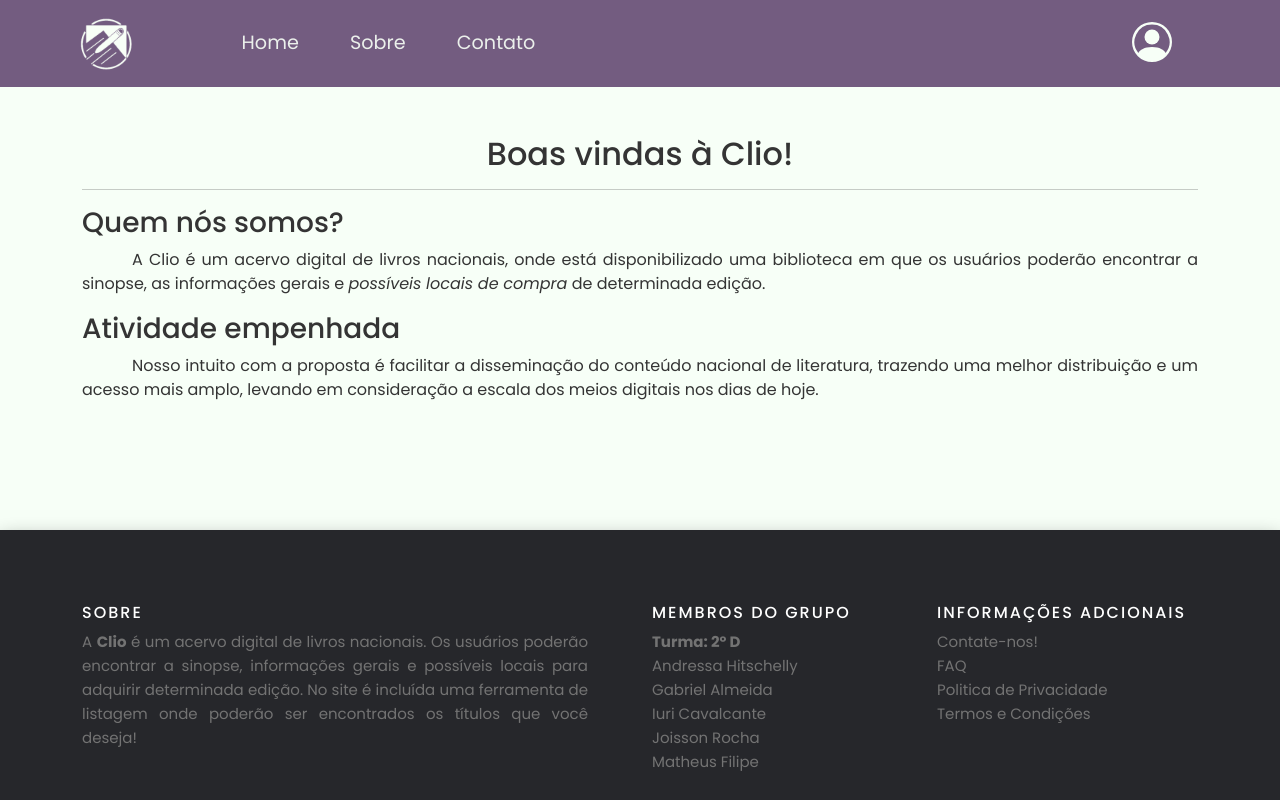
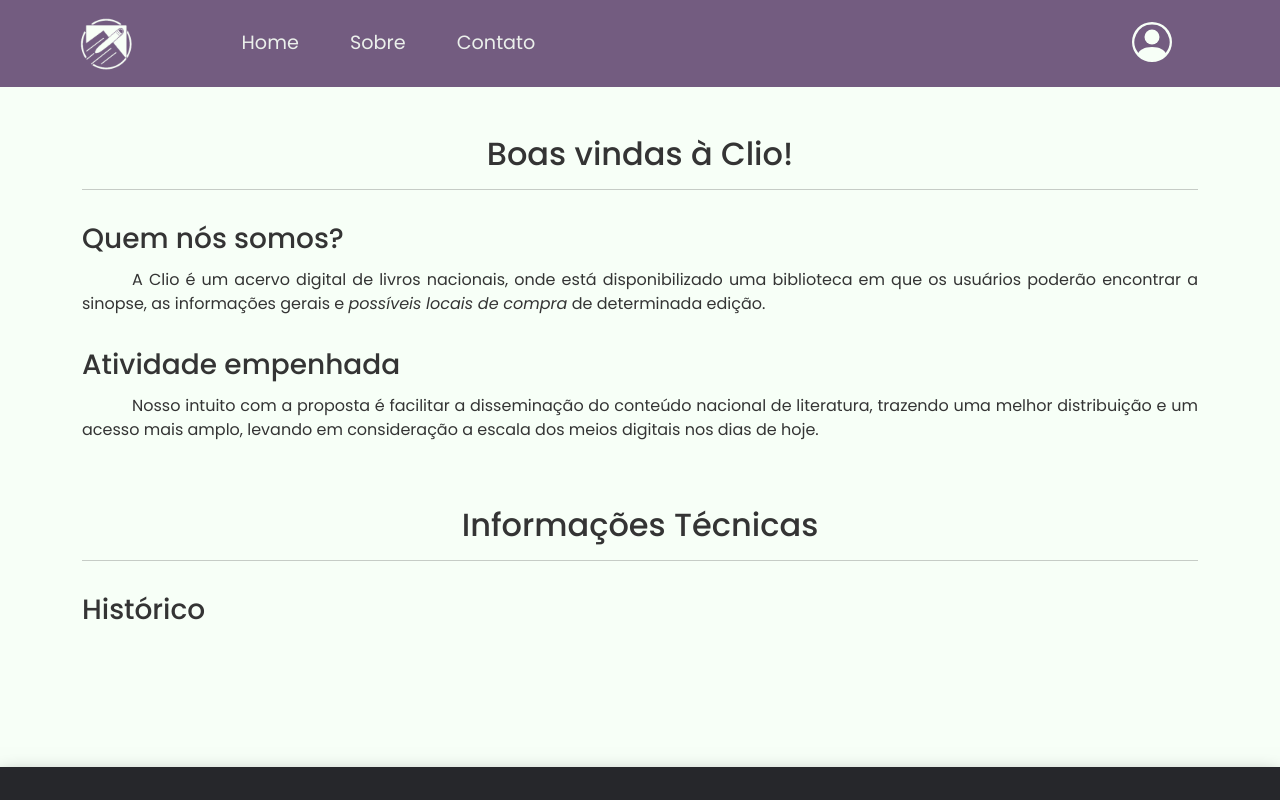
Before and after one commit to strattegia0704/clio, a React (Vite) app: page /sobre in a window 1280 px wide. Shown: the top 800 px of the page. Built offline with nearby package versions, Linux system fonts and the light colour scheme.

Commit message:
up to date: about page

```diff
--- a/src/pages/Sobre.jsx
+++ b/src/pages/Sobre.jsx
@@ -14,13 +14,19 @@ const Sobre = () => {
         <div>
           <h2>Boas vindas à Clio!</h2>
           <hr />
-          <h3>Quem nós somos?</h3>
-          <p>
+          <h3 className='sobre-sub'>Quem nós somos?</h3>
+          <p className='sobre'>
             A Clio é um acervo digital de livros nacionais, onde está disponibilizado uma biblioteca em que os usuários poderão encontrar a sinopse, as informações gerais e <em>possíveis locais de compra</em> de determinada edição.
           </p>
-          <h3>Atividade empenhada</h3>
-          <p>
+          <h3 className='sobre-sub'>Atividade empenhada</h3>
+          <p className='sobre'>
             Nosso intuito com a proposta é facilitar a disseminação do conteúdo nacional de literatura, trazendo uma melhor distribuição e um acesso mais amplo, levando em consideração a escala dos meios digitais nos dias de hoje.
+          </p>
+          <h2 style={{marginTop: '4rem'}} id='info-tec'>Informações Técnicas</h2>
+          <hr />
+          <h3 className='sobre-sub'>Histórico</h3>
+          <p className='sobre'>
+
           </p>
         </div>
       </Container>
--- a/src/styles/style.css
+++ b/src/styles/style.css
@@ -430,6 +430,13 @@ h2.home {
     margin-bottom: 5rem;
 }
 
+.sobre {
+    padding-top: .25rem;
+}
+
+.sobre-sub {
+    padding-top: 1rem;
+}
 
 /*
 ====================
```
